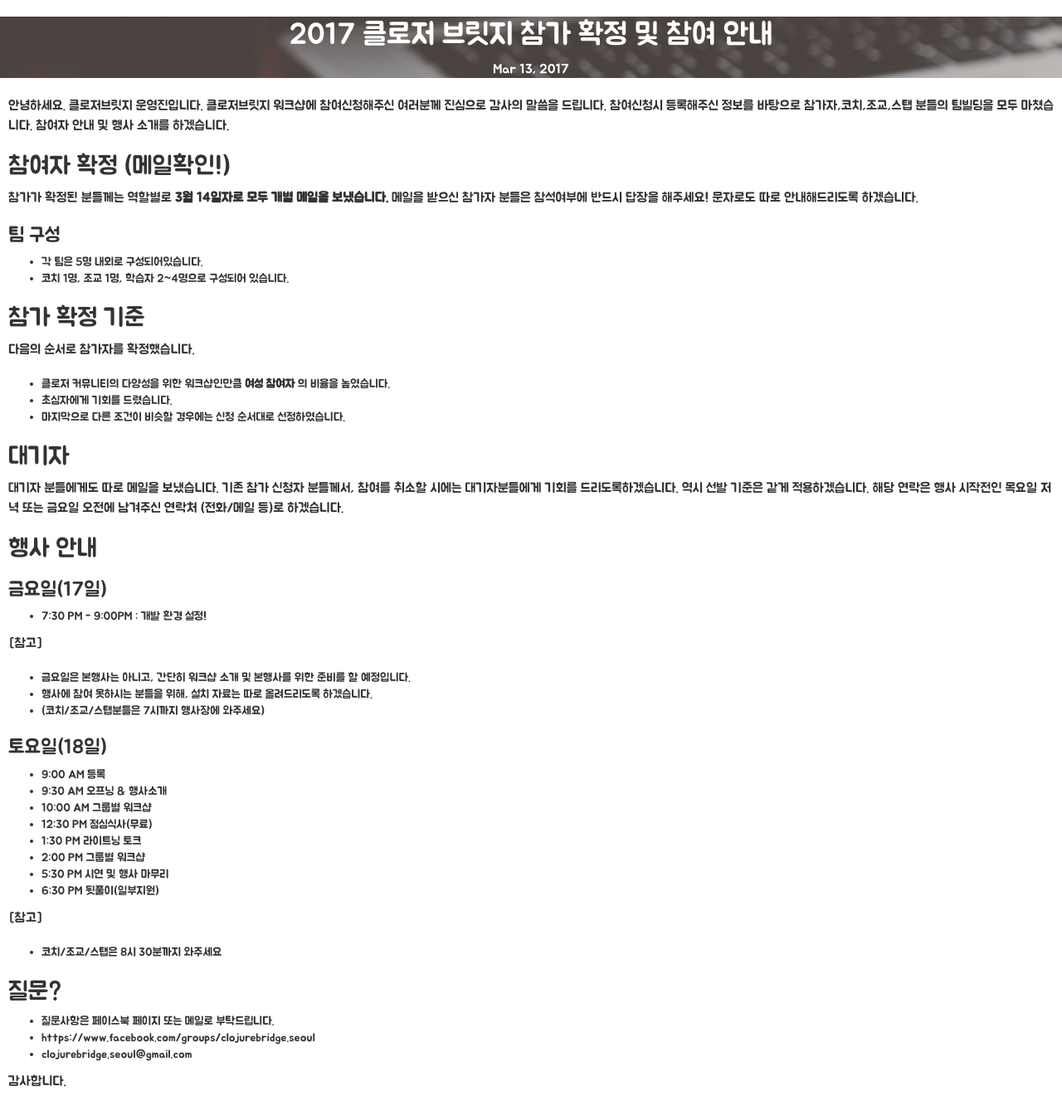
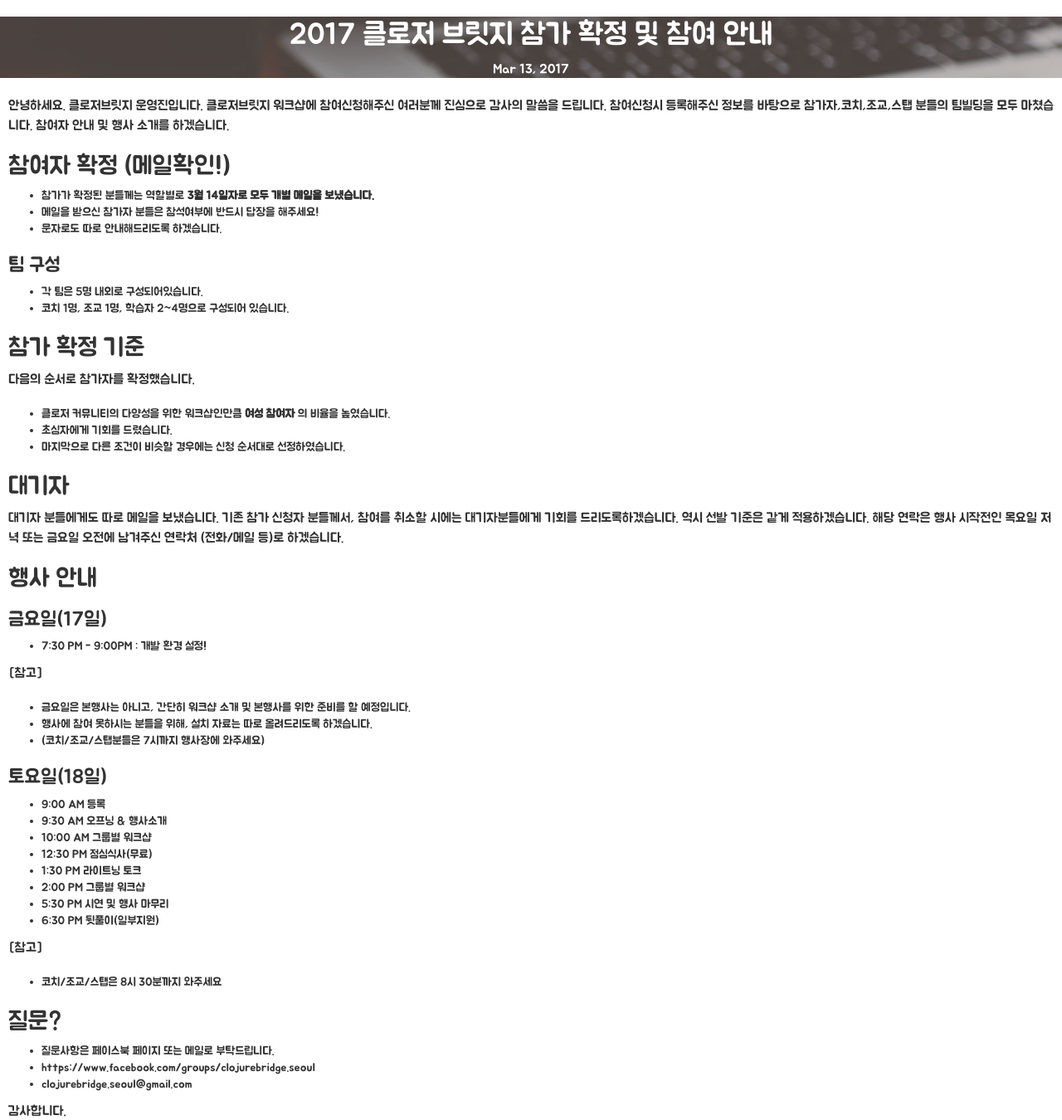
Before and after one commit to ClojureBridgeSeoul/ClojureBridgeSeoul.github.io, a Jekyll site: the page built from _posts/2017-03-14-notice.md, in a window 1280 px wide. Shown: the whole page at 83% size. Built offline with Jekyll 4.4.1, drawn with Linux system fonts in a browser that asks for light colours; before the commit the page ends 1314 px from its top, so only the background shows below that.

```diff
--- a/_posts/2017-03-14-notice.md
+++ b/_posts/2017-03-14-notice.md
@@ -11,9 +11,9 @@ date:   2017-03-13 15:08:33
 
 ## 참여자 확정 (메일확인!)
 
-참가가 확정된 분들께는 역할별로 **3월 14일자로 모두 개별 메일을 보냈습니다.**
-메일을 받으신 참가자 분들은 참석여부에 반드시 답장을 해주세요!
-문자로도 따로 안내해드리도록 하겠습니다.
+- 참가가 확정된 분들께는 역할별로 **3월 14일자로 모두 개별 메일을 보냈습니다.**
+- 메일을 받으신 참가자 분들은 참석여부에 반드시 답장을 해주세요!
+- 문자로도 따로 안내해드리도록 하겠습니다.
 
 ### 팀 구성
 
```
